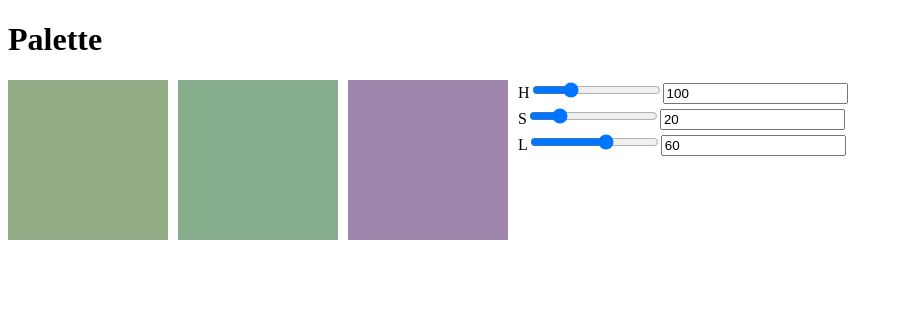
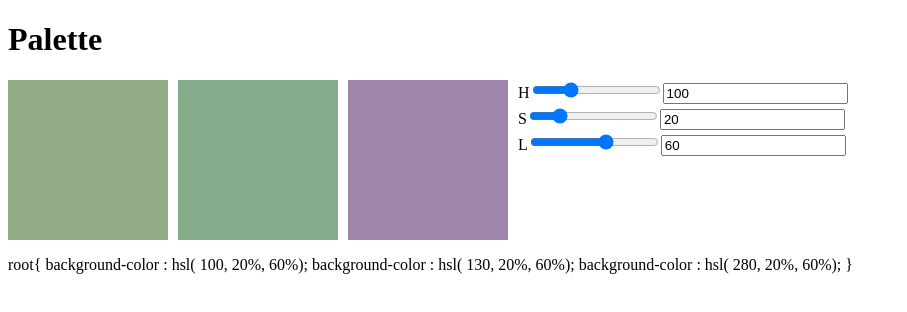
Before and after one commit to Loiccoornaert27/Aston-HSL, an Angular app in the folder aston-HSL/: page / in a window 1280 px wide. Shown: the top 312 px of the page, without its empty margins (0-907 px from the left). Built offline with nearby package versions, Linux system fonts and the light colour scheme.

Commit message:
ajout affichage du code des couleurs

```diff
--- a/aston-HSL/src/app/components/palette/palette.component.html
+++ b/aston-HSL/src/app/components/palette/palette.component.html
@@ -26,5 +26,10 @@
 </div>
 
 <div>
-    <p></p>
+    <p>root&#123;
+        {{firstBack}};
+        {{secondBack}};
+        {{thirdBack}};
+    }
+    </p>
 </div>
```
